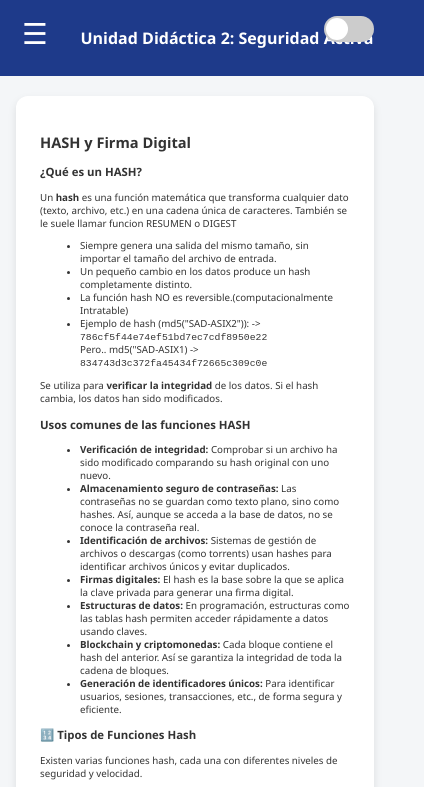
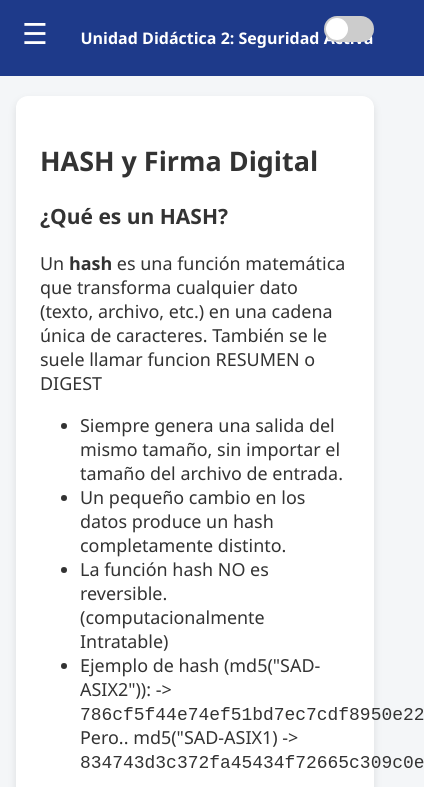
Before and after one commit to EnriqueIborra/SAD, a plain HTML site: page docs/ud_002.html in a window 390 px wide. Shown: the top 787 px of the page, 424 px wide, since content can reach past the window. Drawn offline with Linux system fonts and the light colour scheme; a web font is replaced by a local one.

Commit message:
Add files via upload

```diff
--- a/docs/ud_002.html
+++ b/docs/ud_002.html
@@ -43,7 +43,8 @@
     body {
       margin: 0;
       font-family: 'Segoe UI', Tahoma, Geneva, Verdana, sans-serif;
-      font-size: clamp(8px, 2.5vw, 18px);
+            /*font-size: clamp(8px, 2.5vw, 18px);*/
+            font-size: clamp(0.875rem, 1rem + 0.5vw, 1.125rem);
       background: var(--bg-color);
       color: var(--text-color);
       display: flex;
```
